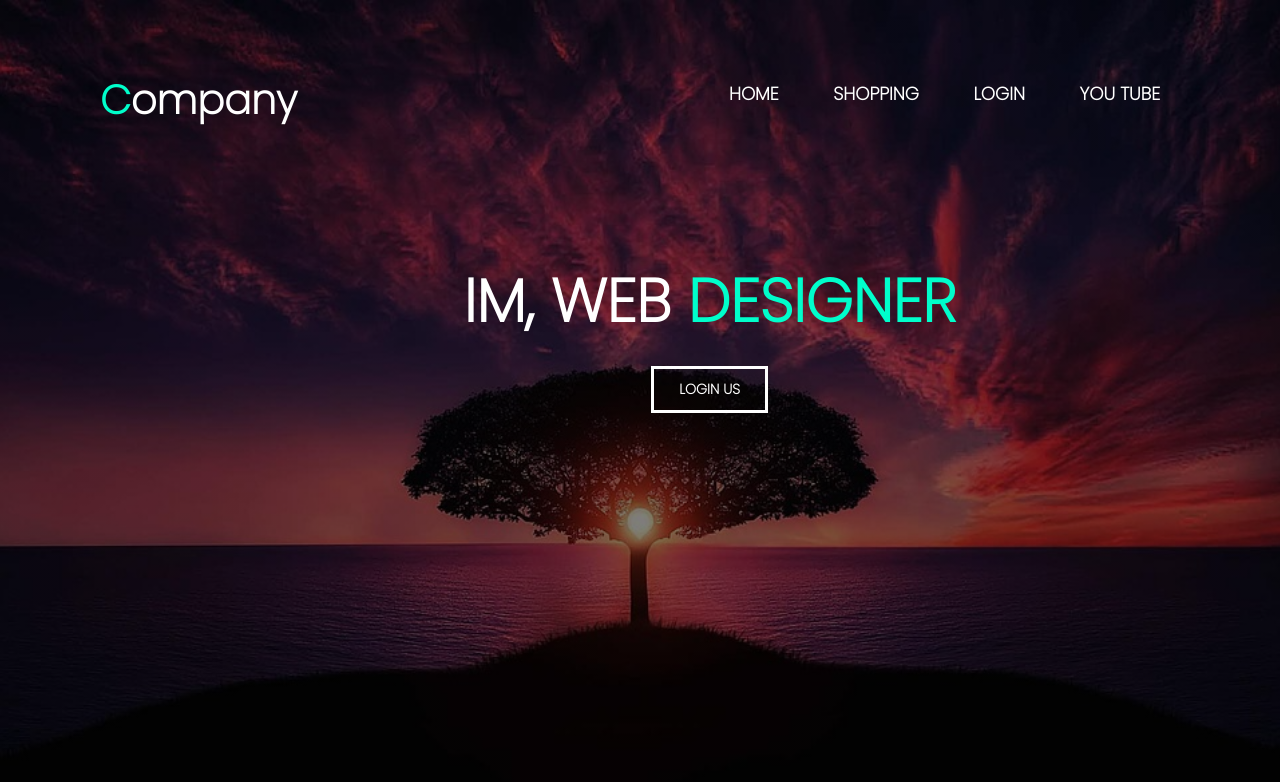
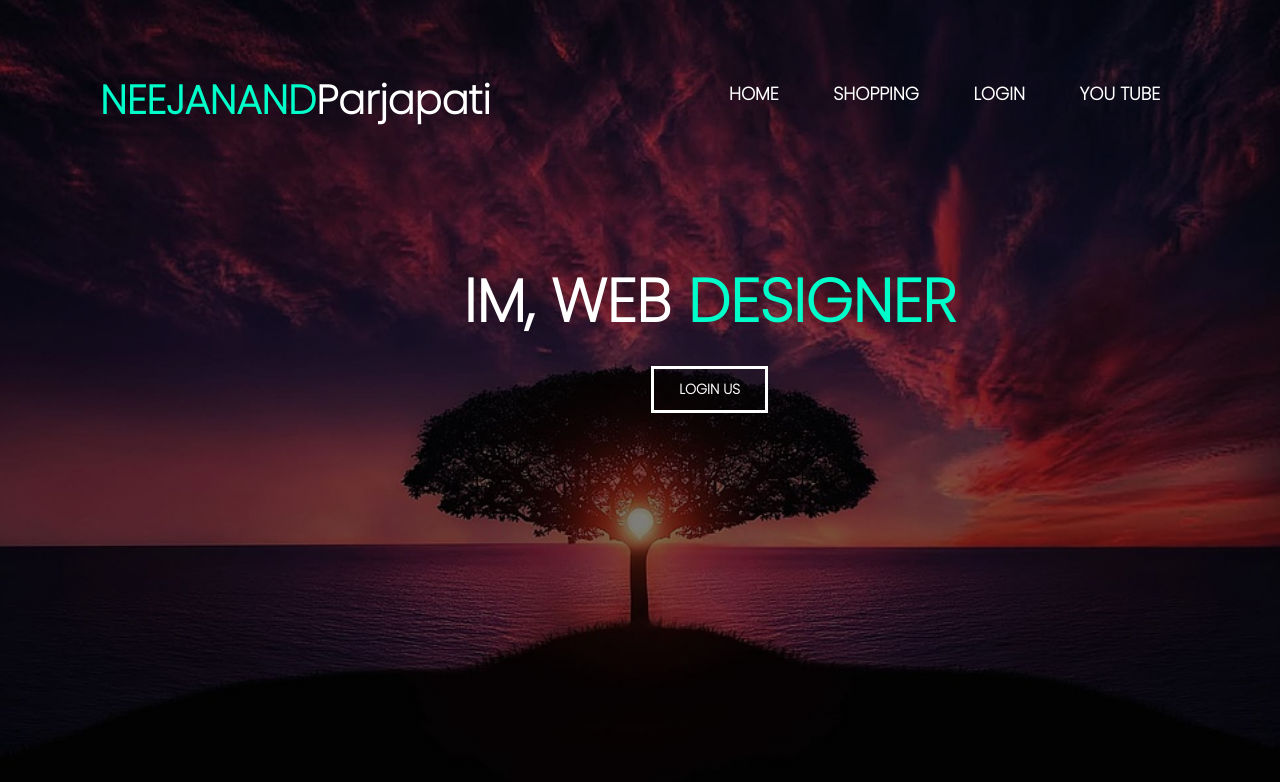
Before and after one commit to Neejanand47/Home-Shopping, a plain HTML site: page Home.html in a window 1280 px wide. Drawn offline with Linux system fonts and the light colour scheme.

Commit message:
Update Home.html

```diff
--- a/Home.html
+++ b/Home.html
@@ -15,7 +15,7 @@
     <header>
         <div class="wrapper">
             <div class="logo">
-                <h1><span>C</span>ompany</h1>
+                <h1><span>NEEJANAND</span>Parjapati</h1>
             </div>
             <ul class="nav-area">
                 <li><a href="#">home</a></li>
```
